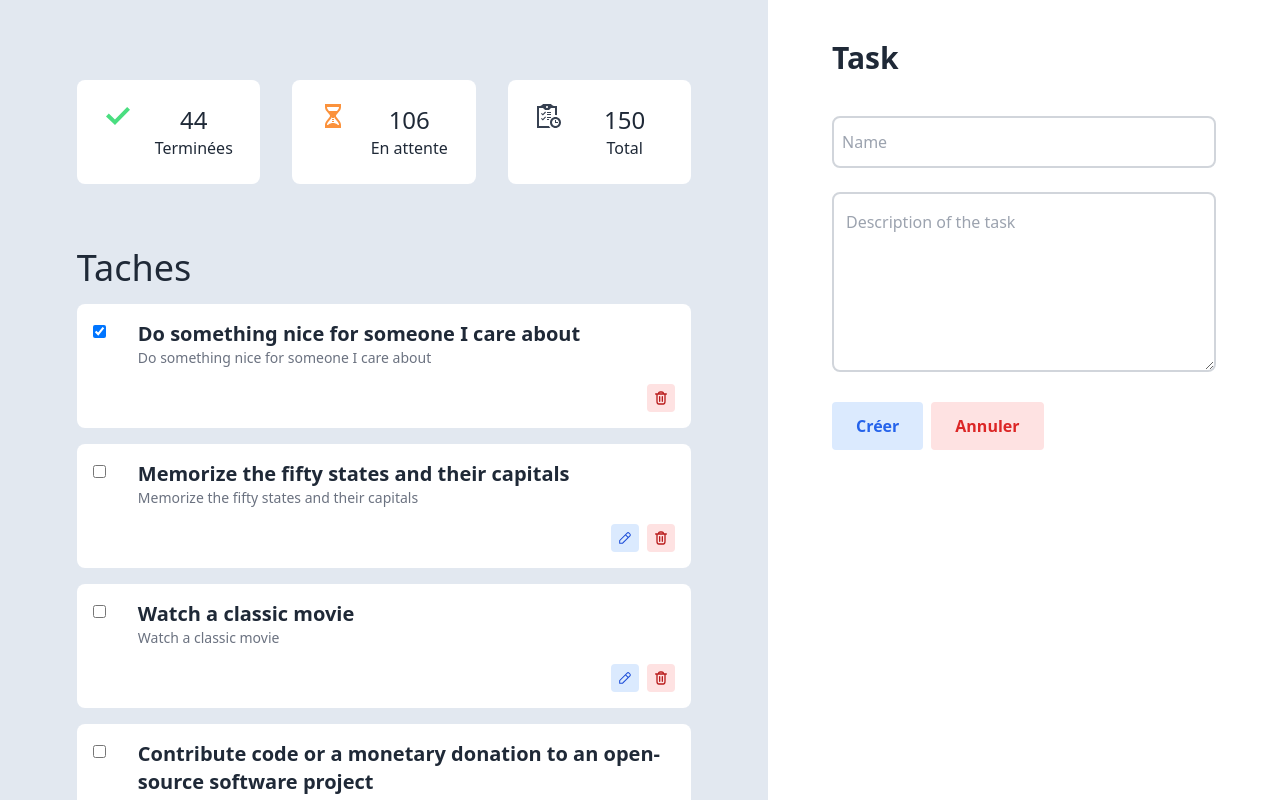
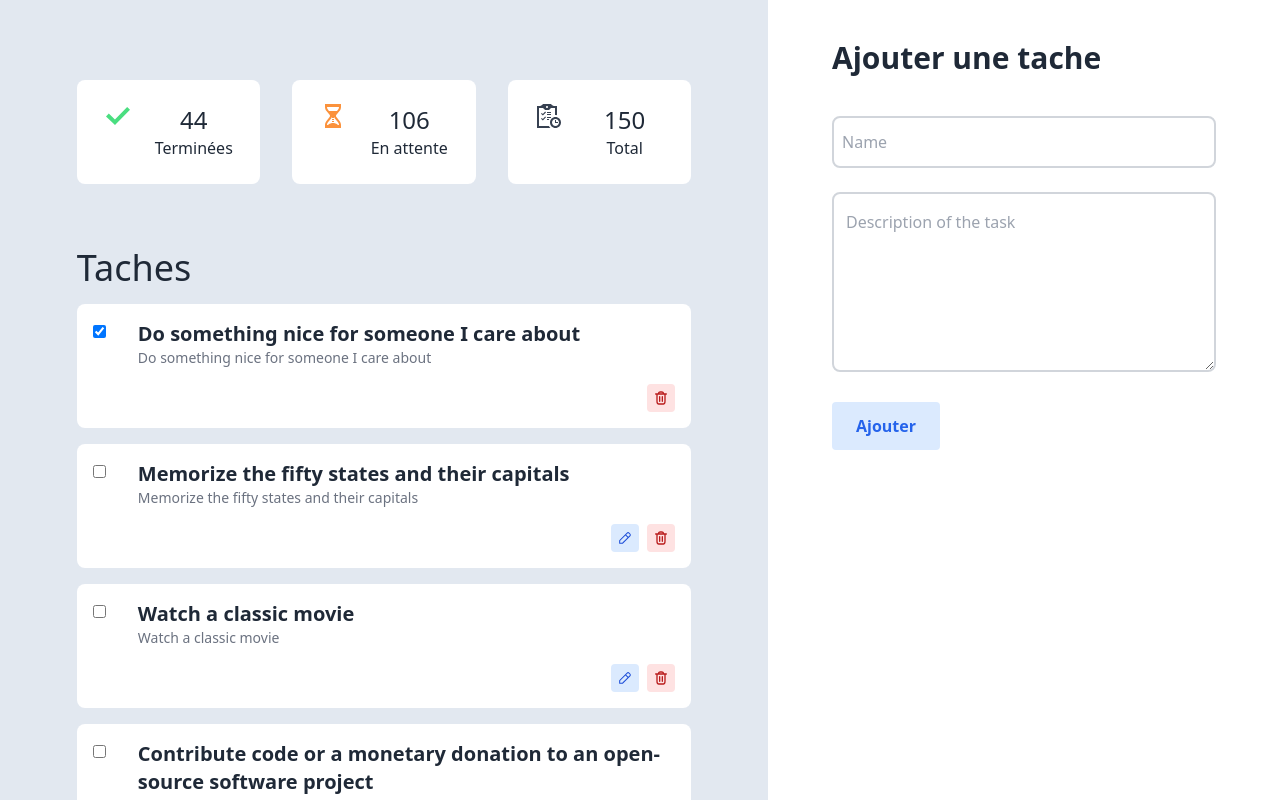
Before and after one commit to NdekoCode/pinia-discovery, a Vue app: page /todo-app in a window 1280 px wide. Shown: the top 800 px of the page. Built offline with nearby package versions, Linux system fonts and the light colour scheme.

Commit message:
add toggle action and filters

```diff
--- a/src/components/TaskForm.vue
+++ b/src/components/TaskForm.vue
@@ -37,7 +37,9 @@ taskStore.$subscribe((mutation: SubscriptionCallbackMutation<Tasks>) => {
 </script>
 <template>
   <form class="flex flex-col justify-center px-16" @submit.prevent="addTask">
-    <h1 class="mb-10 text-3xl font-semibold">Task</h1>
+    <h1 class="mb-10 text-3xl font-semibold">
+      {{ taskStore.title + ' une tache' }}
+    </h1>
     <div class="mb-6">
       <input
         name="title"
@@ -57,9 +59,15 @@ taskStore.$subscribe((mutation: SubscriptionCallbackMutation<Tasks>) => {
     </div>
     <div class="mb-6">
       <button class="px-6 py-3 mr-2 font-semibold text-blue-600 bg-blue-100 rounded" type="submit">
-        Créer
+        {{ taskStore.title }}
       </button>
-      <button class="px-6 py-3 font-semibold text-red-600 bg-red-100 rounded">Annuler</button>
+      <button
+        v-if="taskStore.selectedTask"
+        class="px-6 py-3 font-semibold text-red-600 bg-red-100 rounded"
+        @click="() => (taskStore.selectedTask = null)"
+      >
+        Annuler
+      </button>
     </div>
   </form>
 </template>
--- a/src/stores/tasks.ts
+++ b/src/stores/tasks.ts
@@ -10,6 +10,7 @@ const useTaskStore = defineStore('tasks', {
     currentPage: 1
   }),
   getters: {
+    title: (state) => (state.selectedTask ? 'Modifier' : 'Ajouter'),
     completedTasks: (state) => state.tasks.filter((task) => task.completed),
     unCompletedTasks: (state) => state.tasks.filter((task) => !task.completed),
     totalPages: (state) => Math.ceil(state.tasks.length / state.pageSize)
```
